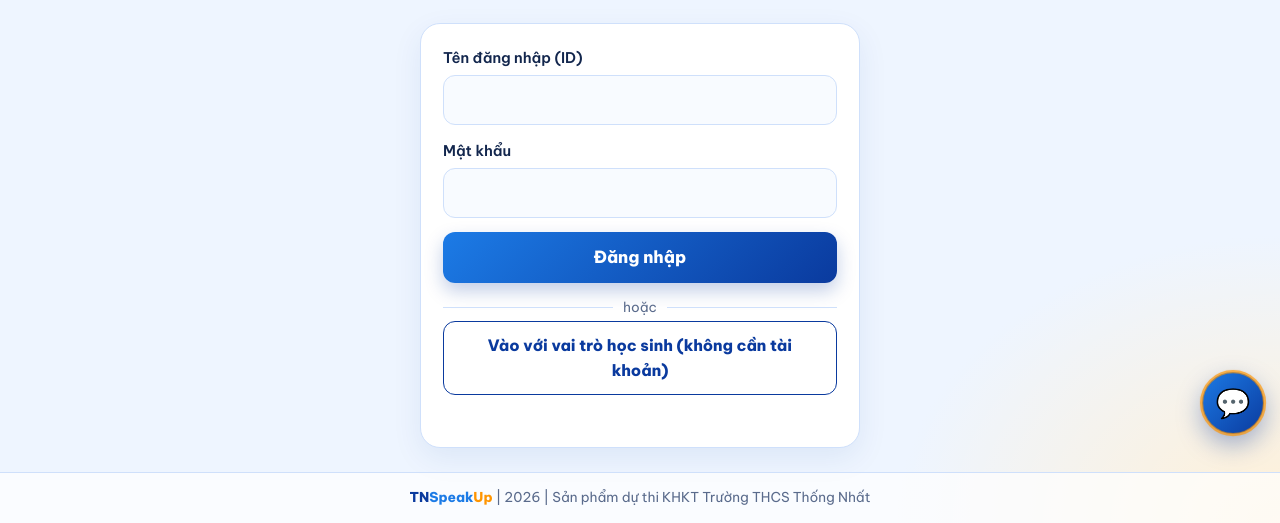
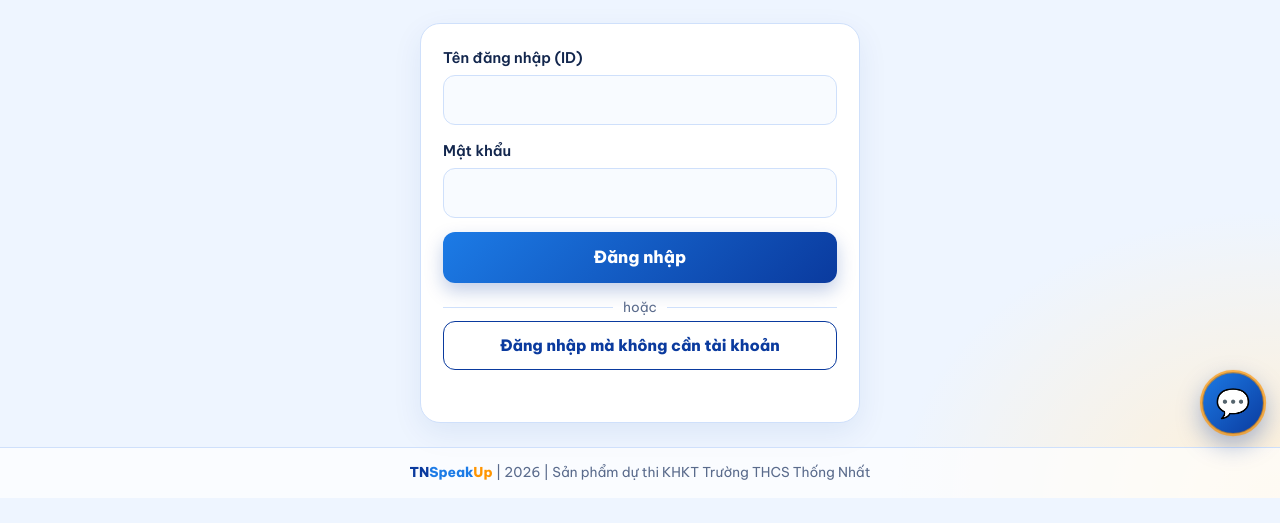
Before and after one commit to truongvanhieu-kth/tnspeakup, a plain HTML site: page index.html in a window 1280 px wide. Shown: the part 350-873 px from the top of the page. After the commit the page ends 848 px from the top, so only its background shows below. Drawn offline with Linux system fonts and the light colour scheme.

Commit message:
Update index.html

```diff
--- a/index.html
+++ b/index.html
@@ -334,7 +334,7 @@ textarea.tx{font:inherit;font-size:.95rem;line-height:1.5;word-break:normal;min-
       <input id="p" name="password" type="password" autocomplete="current-password" required>
       <button id="go" class="btn" type="submit">Đăng nhập</button>
       <div class="alt">hoặc</div>
-      <button id="guest" class="btn ghost" type="button">Vào với vai trò học sinh (không cần tài khoản)</button>
+      <button id="guest" class="btn ghost" type="button">Đăng nhập mà không cần tài khoản</button>
       <div class="bar" id="bar"><i id="fill"></i></div>
       <p class="msg" id="msg" role="status"></p>
     </form>
```
